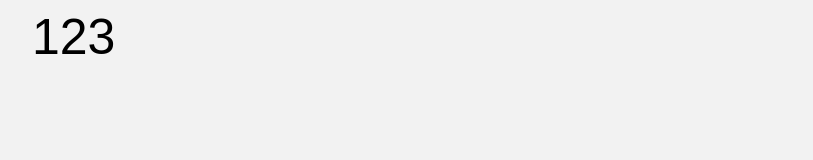
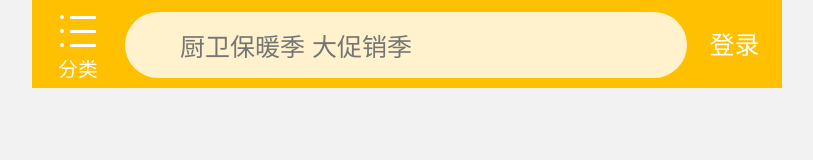
Before and after one commit to weiSir0428/sn, a plain HTML site: page index.html in a window 1280 px wide. Shown: the whole page, without its empty margins (233-1046 px from the left). Drawn offline with Linux system fonts and the light colour scheme.

Commit message:
完成顶部搜索框

```diff
--- a/css/common.less
+++ b/css/common.less
@@ -1,3 +1,6 @@
+a {
+    text-decoration: none;
+}
 // 设置常见的屏幕尺寸 修改里面的html文字大小
 // 这个固定html文字大小一定要写在最上面
 html {
--- a/css/index.less
+++ b/css/index.less
@@ -11,3 +11,48 @@ body {
     font-family: Arial, Helvetica;
     background: #F2F2F2;
 }
+
+// 页面元素rem计算公式： 页面元素的px / html 字体大小 50
+// search-content
+@baseFont: 50;
+.search-content {
+    display: flex;
+    position: fixed;
+    top: 0;
+    left: 50%;
+    transform: translateX(-50%);
+    width: 15rem;
+    height: (88rem / @baseFont);
+    background-color: #FFC001;
+    .classify {
+        width: (44rem / @baseFont);
+        height: (70rem / @baseFont);
+        margin: (11rem / @baseFont) (25rem / @baseFont) (7rem / @baseFont) (24rem / @baseFont);
+        background: url(../images/classify.png) no-repeat;
+        background-size: (44rem / @baseFont) (70rem / @baseFont);
+    }
+    .search {
+        flex: 1;
+        input {
+            border: 0;
+            outline: none;
+            width: 100%;
+            height: (66rem / @baseFont);
+            border-radius: (33rem / @baseFont);
+            background-color: #FFF2CC;
+            margin-top: (12rem / @baseFont);
+            font-size: (25rem / @baseFont);
+            padding-left: (55rem / @baseFont);
+            color: #757575;
+        }
+    }
+    .login {
+        width: (75rem / @baseFont);
+        height: (70rem / @baseFont);
+        line-height: (70rem / @baseFont);
+        margin: (10rem / @baseFont);
+        font-size: (25rem / @baseFont);
+        text-align: center;
+        color: #fff;
+    }
+}
--- a/index.html
+++ b/index.html
@@ -11,7 +11,16 @@
 </head>
 
 <body>
-    123
+    <!-- 顶部搜索框 -->
+    <div class="search-content">
+        <a href="#" class="classify"></a>
+        <div class="search">
+            <form action="">
+                <input type="search" value="厨卫保暖季 大促销季">
+            </form>
+        </div>
+        <a href="#" class="login">登录</a>
+    </div>
 </body>
 
 </html>
```
Also changed, not shown: css/common.css, css/index.css.
